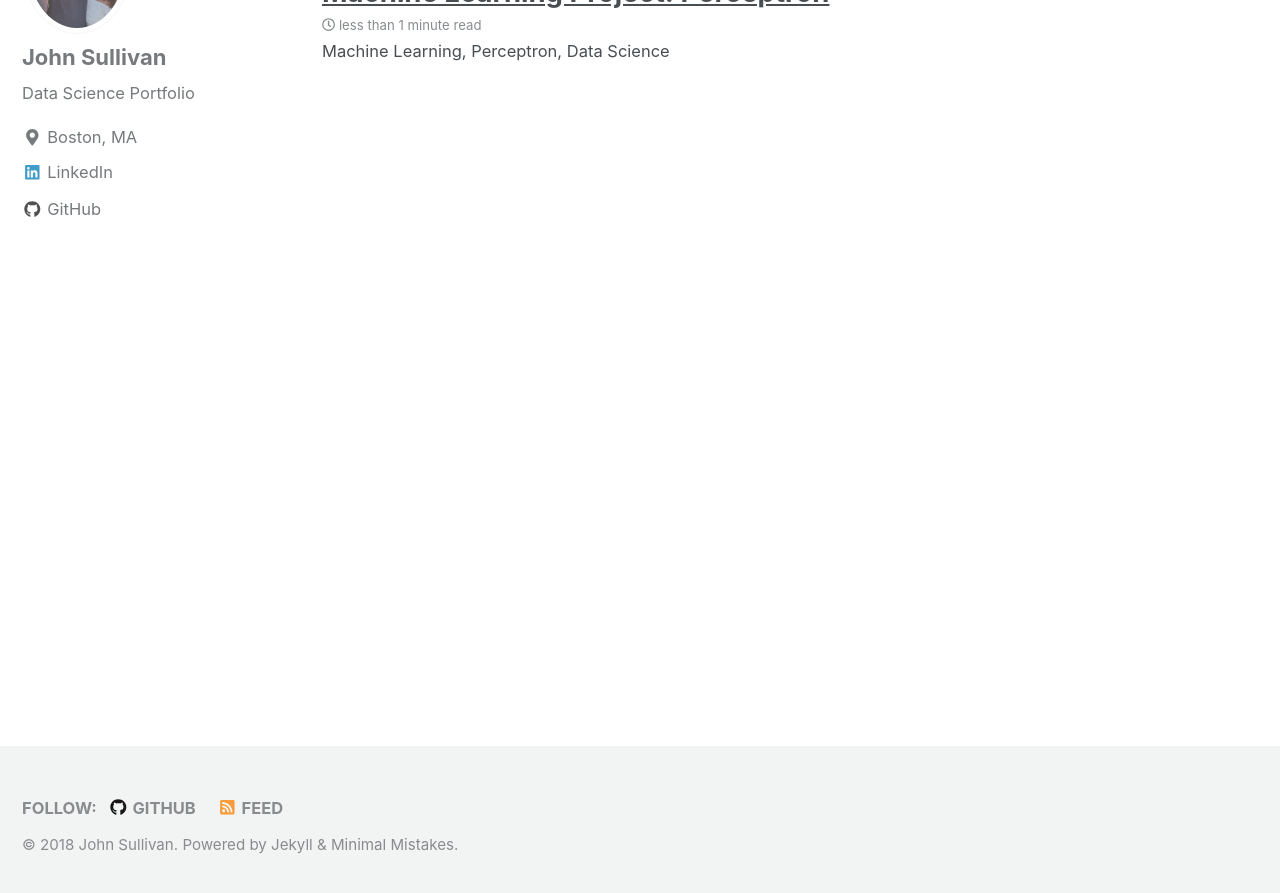
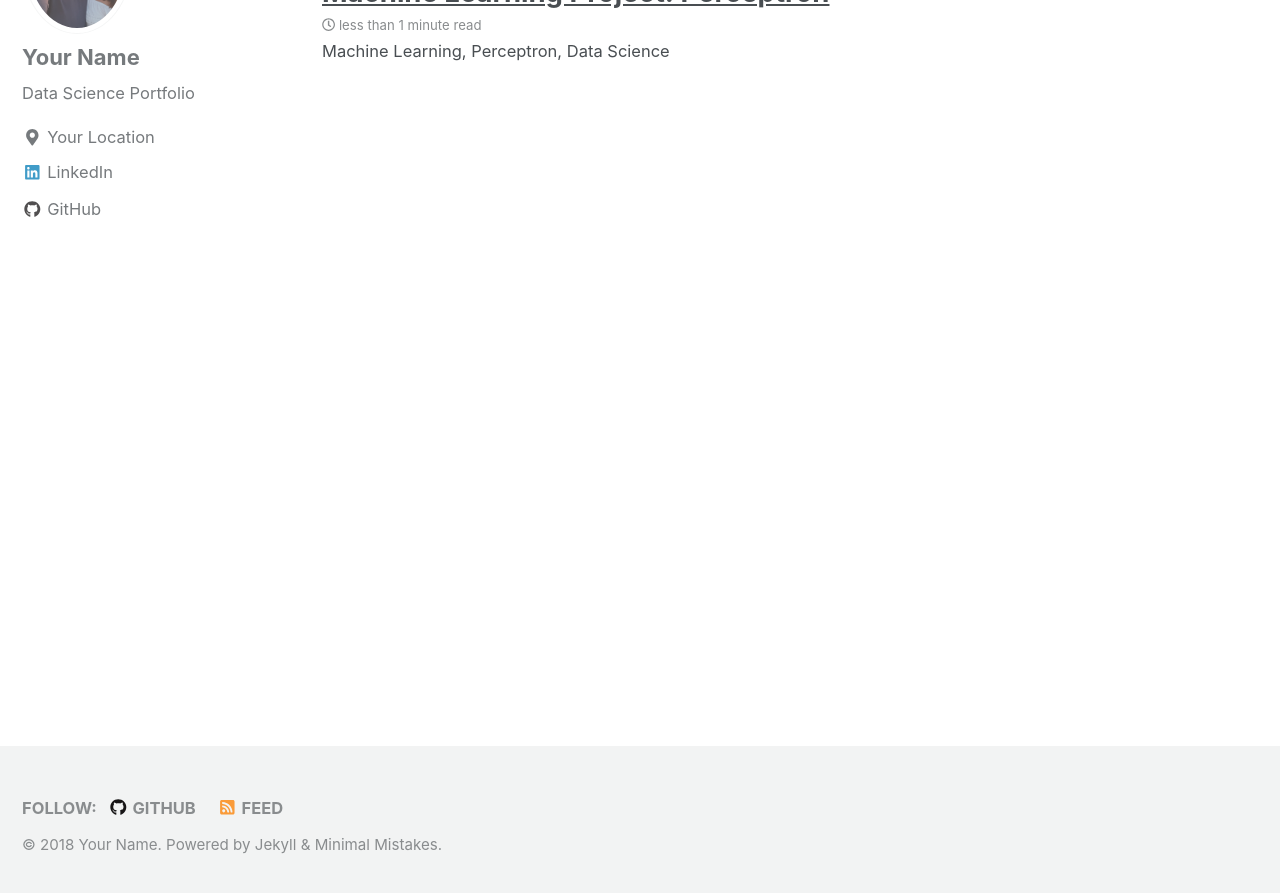
Before and after one commit to thatsenam/dataoptimal.github.io, a Jekyll site: the page built from index.html, in a window 1280 px wide and 900 px high, scrolled down 760 px. Shown: the top 893 px of the window. Built offline with Jekyll 4.4.1, drawn with Linux system fonts in a browser that asks for light colours; nearby versions of some CDN libraries; the list of posts is cut into pages by our own code; some of the changed text lies outside the part shown.

Commit message:
Update _config.yml

```diff
--- a/_config.yml
+++ b/_config.yml
@@ -9,9 +9,9 @@ minimal_mistakes_skin    : "default" # "air", "aqua", "contrast", "dark", "dirt"
 
 # Site Settings
 locale                   : "en-US"
-title                    : "John Sullivan"
+title                    : "Your Name"
 title_separator          : "-"
-name                     : "John Sullivan"
+name                     : "Your Name"
 description              : "Data Science Portfolio"
 url                      : # the base hostname & protocol for your site e.g. "https://mmistakes.github.io"
 baseurl                  : # the subpath of your site, e.g. "/blog"
@@ -84,10 +84,10 @@ analytics:
 
 # Site Author
 author:
-  name             : "John Sullivan"
+  name             : "Your Name"
   avatar           : "/images/bio-photo.jpg" # path of avatar image, e.g. "/assets/images/bio-photo.jpg"
   bio              : "Data Science Portfolio"
-  location         : "Boston, MA"
+  location         : "Your Location"
   email            :
   uri              :
   home             : # null (default), "absolute or relative url to link to author home"
@@ -97,7 +97,7 @@ author:
   flickr           :
   facebook         :
   foursquare       :
-  github           : "dataoptimal"
+  github           : "Your Github"
   gitlab           :
   google_plus      :
   keybase          :
```
